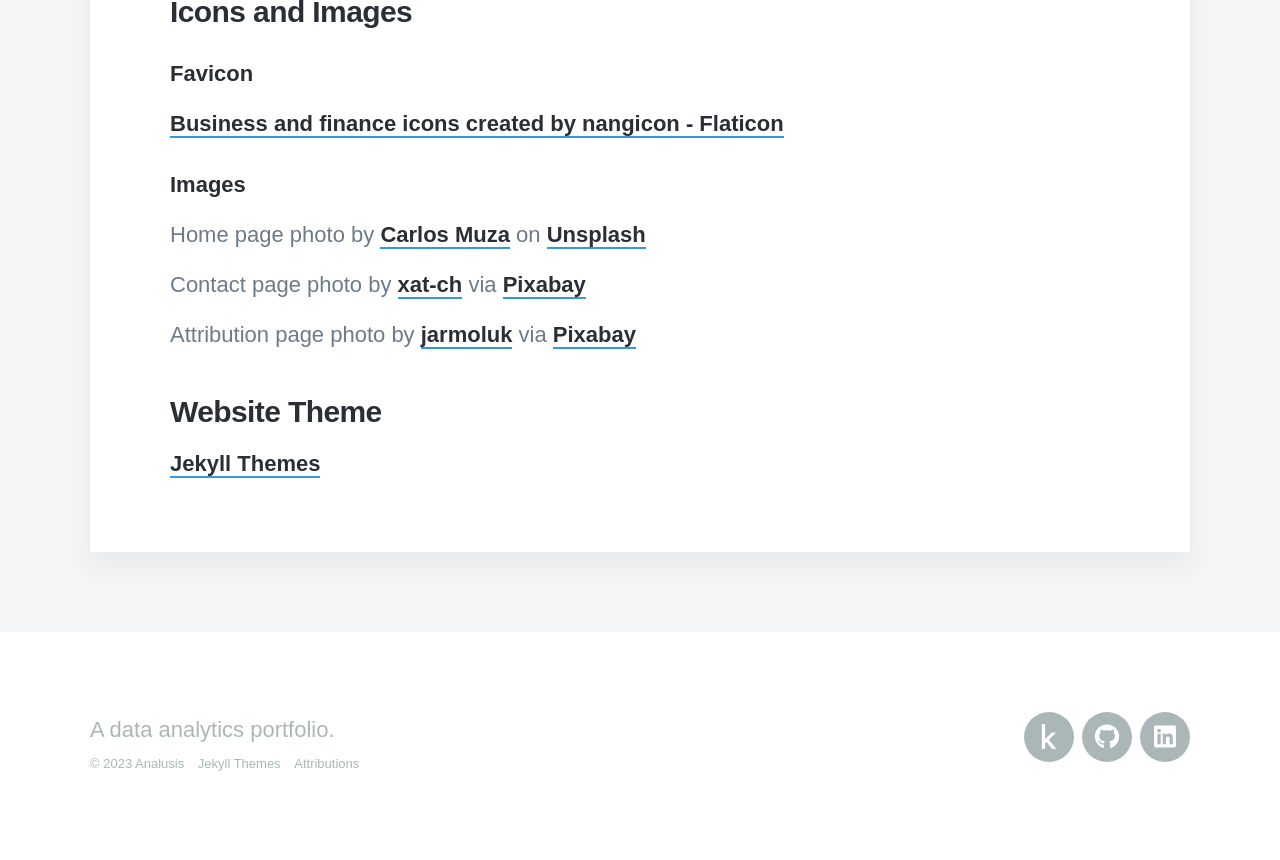
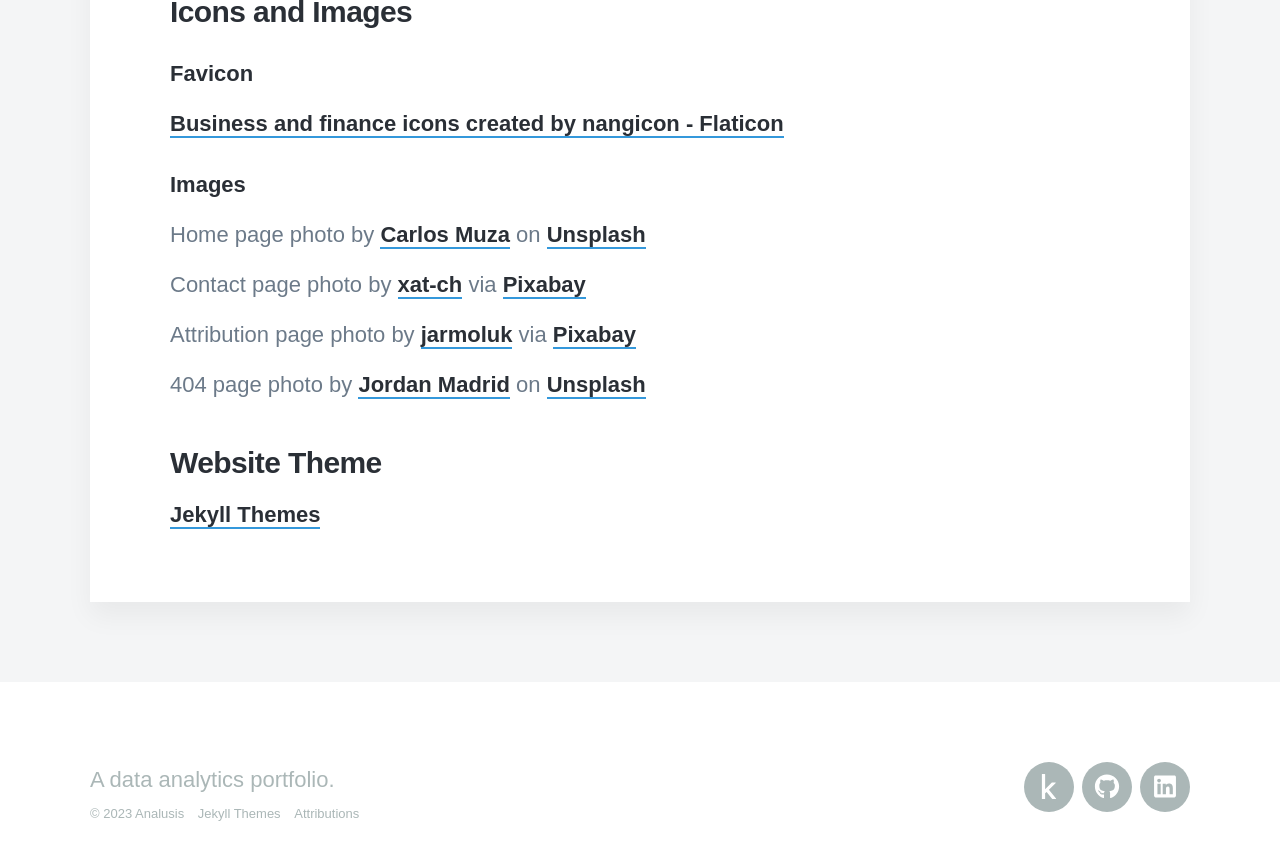
Before and after one commit to analusis/analusis.github.io, a Jekyll site: the page built from _pages/attributions.md, in a window 1280 px wide and 900 px high, scrolled down 610 px. Shown: the top 860 px of the window. Built offline with Jekyll 4.4.1, drawn with Linux system fonts in a browser that asks for light colours; nearby versions of some CDN libraries; some web fonts are replaced.

Commit message:
Added 404 page image attribution

```diff
--- a/_pages/attributions.md
+++ b/_pages/attributions.md
@@ -16,5 +16,7 @@
 
 Attribution page photo by <a href="https://pixabay.com/photos/document-agreement-documents-sign-428331/" target="_blank">jarmoluk</a> via <a href="https://pixabay.com/" target="_blank">Pixabay</a>
 
+404 page photo by <a href="https://unsplash.com/photos/iDzKdNI7Qgc" target="_blank">Jordan Madrid</a> on <a href="https://unsplash.com/" target="_blank">Unsplash</a>
+
 ### Website Theme
 <a href="https://jekyllthemes.io" target="_blank">Jekyll Themes</a>
```
